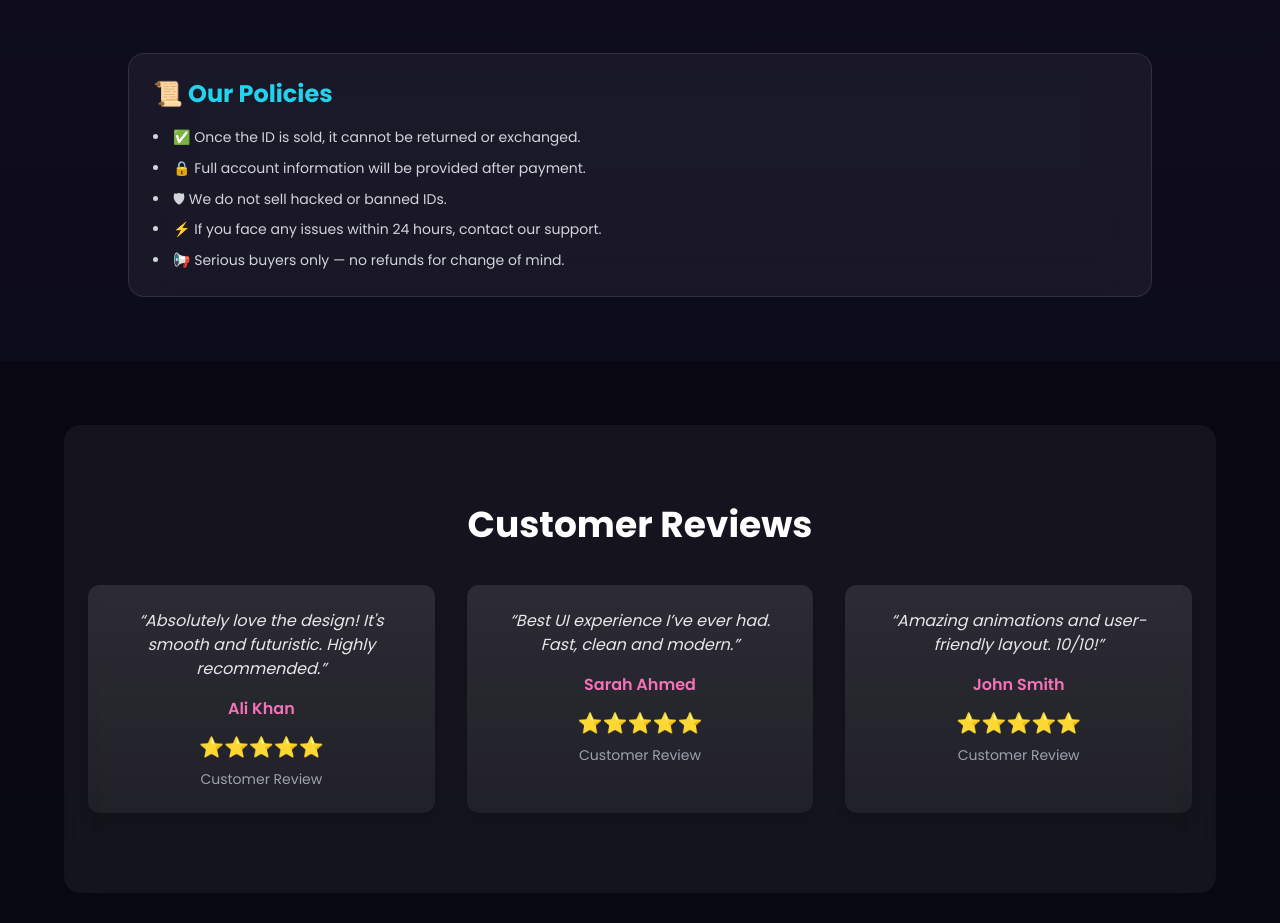
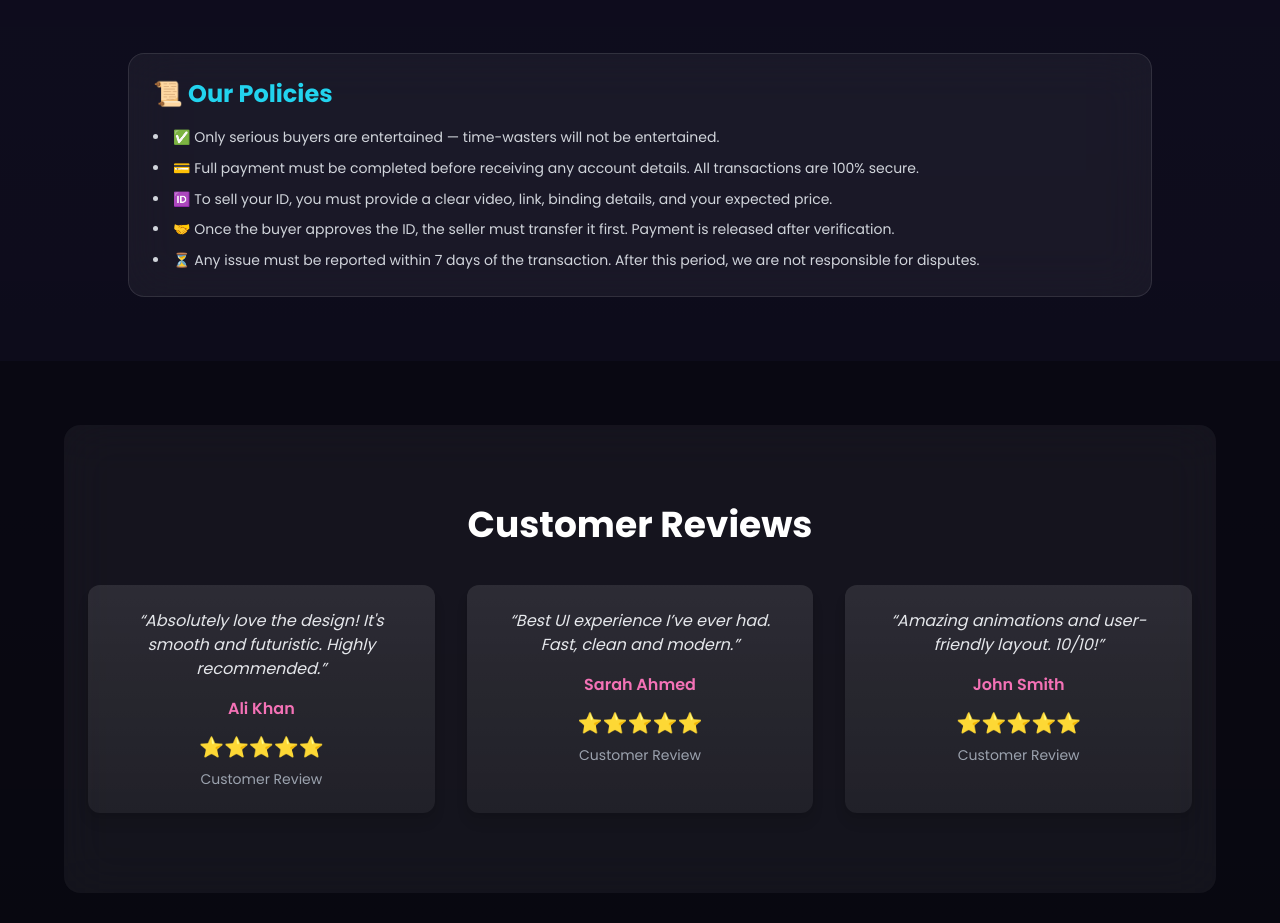
Before and after one commit to techai342/tech.Ai1, a React (Vite) app: page /freefire in a window 1280 px wide. Shown: the part 2260-3183 px from the top of the page. Built offline with nearby package versions, Linux system fonts and the light colour scheme.

Commit message:
Update Policies.jsx

```diff
--- a/src/components/Policies.jsx
+++ b/src/components/Policies.jsx
@@ -10,11 +10,11 @@ export default function Policies() {
         📜 Our Policies
       </h2>
       <ul className="list-disc list-inside space-y-2 text-sm leading-relaxed">
-        <li>✅ Once the ID is sold, it cannot be returned or exchanged.</li>
-        <li>🔒 Full account information will be provided after payment.</li>
-        <li>🛡 We do not sell hacked or banned IDs.</li>
-        <li>⚡ If you face any issues within 24 hours, contact our support.</li>
-        <li>📢 Serious buyers only — no refunds for change of mind.</li>
+        <li>✅ Only serious buyers are entertained — time-wasters will not be entertained.</li>
+        <li>💳 Full payment must be completed before receiving any account details. All transactions are 100% secure.</li>
+        <li>🆔 To sell your ID, you must provide a clear video, link, binding details, and your expected price.</li>
+        <li>🤝 Once the buyer approves the ID, the seller must transfer it first. Payment is released after verification.</li>
+        <li>⏳ Any issue must be reported within 7 days of the transaction. After this period, we are not responsible for disputes.</li>
       </ul>
     </section>
   );
```
